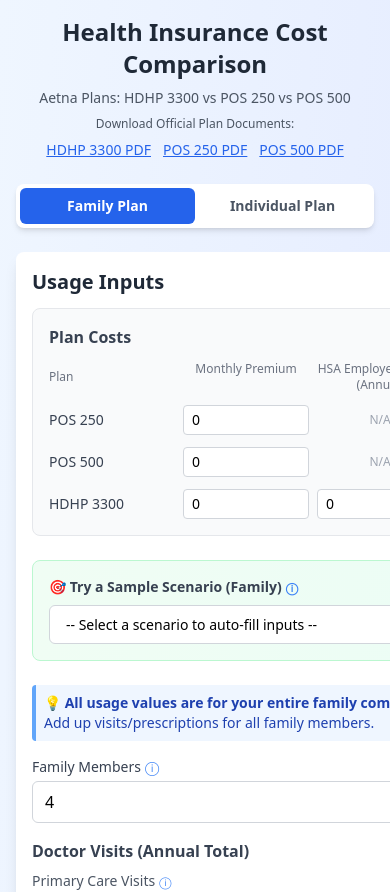
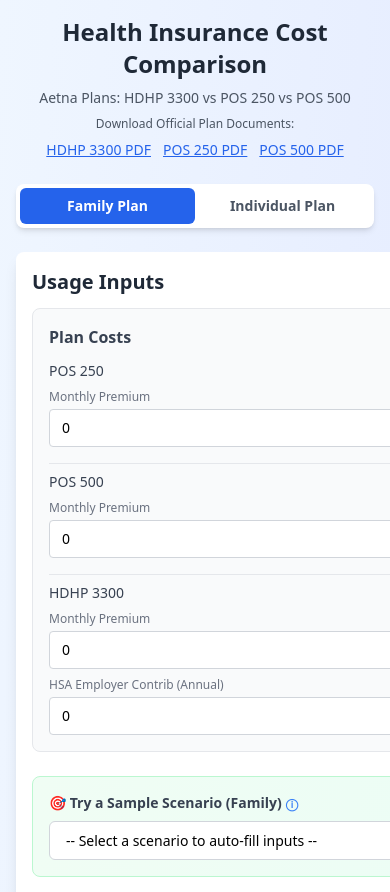
Before and after one commit to JoshRacine/health-insurance-comparison, a Next.js app: page / in a window 390 px wide. Shown: the top 892 px of the page. Built offline with nearby package versions, Linux system fonts and the light colour scheme.

Commit message:
fix mobile allignment

```diff
--- a/app/page.tsx
+++ b/app/page.tsx
@@ -129,58 +129,74 @@
               {/* Premiums and HSA Contributions */}
               <div className="mb-6 p-4 bg-gray-50 rounded-lg border border-gray-200">
                 <h3 className="font-semibold text-gray-700 mb-3">Plan Costs</h3>
-                <div className="space-y-3">
-                  <div className="grid grid-cols-3 gap-2">
-                    <div className="text-xs font-medium text-gray-500 flex items-center">Plan</div>
-                    <div className="text-xs font-medium text-gray-500 text-center">Monthly Premium</div>
-                    <div className="text-xs font-medium text-gray-500 text-center">HSA Employer Contrib (Annual)</div>
-                  </div>
-                  <div className="grid grid-cols-3 gap-2 items-center">
-                    <div className="text-sm font-medium text-gray-700">POS 250</div>
+                <div className="space-y-4">
+                  {/* POS 250 */}
+                  <div>
+                    <div className="text-sm font-medium text-gray-700 mb-2">POS 250</div>
+                    <div className="space-y-2">
+                      <div>
+                        <label className="block text-xs text-gray-500 mb-1">Monthly Premium</label>
                         <input
                           type="number"
                           min="0"
                           step="10"
                           value={premiums['250']}
                           onChange={(e) => updatePremium('250', parseInt(e.target.value) || 0)}
-                      className="w-full border border-gray-300 rounded px-2 py-1 text-sm"
+                          className="w-full border border-gray-300 rounded px-3 py-2 text-sm"
                           placeholder="$0"
                         />
-                    <div className="text-xs text-center text-gray-400">N/A</div>
                       </div>
-                  <div className="grid grid-cols-3 gap-2 items-center">
-                    <div className="text-sm font-medium text-gray-700">POS 500</div>
+                    </div>
+                  </div>
+
+                  {/* POS 500 */}
+                  <div className="pt-2 border-t border-gray-200">
+                    <div className="text-sm font-medium text-gray-700 mb-2">POS 500</div>
+                    <div className="space-y-2">
+                      <div>
+                        <label className="block text-xs text-gray-500 mb-1">Monthly Premium</label>
                         <input
                           type="number"
                           min="0"
                           step="10"
                           value={premiums['500']}
                           onChange={(e) => updatePremium('500', parseInt(e.target.value) || 0)}
-                      className="w-full border border-gray-300 rounded px-2 py-1 text-sm"
+                          className="w-full border border-gray-300 rounded px-3 py-2 text-sm"
                           placeholder="$0"
                         />
-                    <div className="text-xs text-center text-gray-400">N/A</div>
                       </div>
-                  <div className="grid grid-cols-3 gap-2 items-center">
-                    <div className="text-sm font-medium text-gray-700">HDHP 3300</div>
+                    </div>
+                  </div>
+
+                  {/* HDHP 3300 */}
+                  <div className="pt-2 border-t border-gray-200">
+                    <div className="text-sm font-medium text-gray-700 mb-2">HDHP 3300</div>
+                    <div className="space-y-2">
+                      <div>
+                        <label className="block text-xs text-gray-500 mb-1">Monthly Premium</label>
                         <input
                           type="number"
                           min="0"
                           step="10"
                           value={premiums['3300']}
                           onChange={(e) => updatePremium('3300', parseInt(e.target.value) || 0)}
-                      className="w-full border border-gray-300 rounded px-2 py-1 text-sm"
+                          className="w-full border border-gray-300 rounded px-3 py-2 text-sm"
                           placeholder="$0"
                         />
+                      </div>
+                      <div>
+                        <label className="block text-xs text-gray-500 mb-1">HSA Employer Contrib (Annual)</label>
                         <input
                           type="number"
                           min="0"
                           step="100"
                           value={hsaContributions['3300']}
                           onChange={(e) => updateHSA('3300', parseInt(e.target.value) || 0)}
-                      className="w-full border border-gray-300 rounded px-2 py-1 text-sm"
+                          className="w-full border border-gray-300 rounded px-3 py-2 text-sm"
                           placeholder="$0"
                         />
+                      </div>
+                    </div>
                   </div>
                 </div>
               </div>
```
Lines whose indentation alone changed are shown as unchanged.
